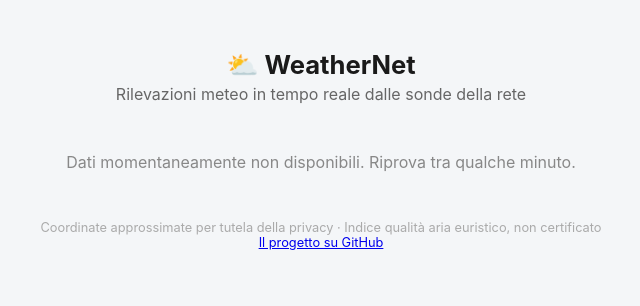
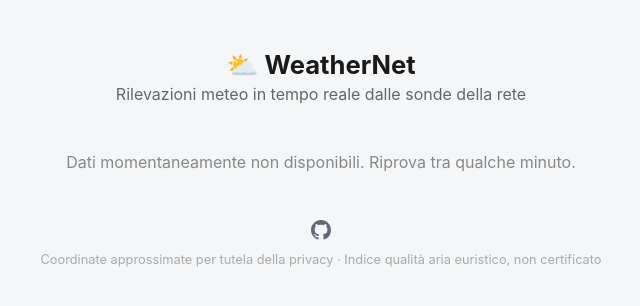
Before and after one commit to falberti/weathernet, a PHP site: page / in a window 1280 px wide. Shown: the top 306 px of the page, without its empty margins (319-959 px from the left). Run offline with PHP 8.4, Linux system fonts and the light colour scheme; data that the repository does not hold is empty.

Commit message:
Better look for public webpage

```diff
--- a/public-page/index.php
+++ b/public-page/index.php
@@ -20,16 +20,14 @@ date_default_timezone_set('UTC');
 require __DIR__ . '/env.php';
 require __DIR__ . '/db.php';
 
-const HISTORY_WINDOW_HOURS = 24;
-
 $env = load_env(__DIR__ . '/.env');
 $telegramBotUsername = $env['TELEGRAM_BOT_USERNAME'] ?? '';
 
 /**
  * Reads every probe currently in the MySQL cache, shaped exactly like
- * the VM's /api/v1/public/summary `probes[]` (plus a decoded
- * `series` alongside `readings`) so the rendering code below doesn't
- * need to care that the data came from MySQL instead of a live fetch.
+ * the VM's /api/v1/public/summary `probes[]` so the rendering code
+ * below doesn't need to care that the data came from MySQL instead of
+ * a live fetch.
  */
 function load_probes_from_cache(array $env): array
 {
@@ -55,7 +53,6 @@ function load_probes_from_cache(array $env): array
                 'gas_resistance_ohm' => $row['gas_resistance_ohm'] !== null ? (float) $row['gas_resistance_ohm'] : null,
                 'air_quality_index' => $row['air_quality_index'] !== null ? (int) $row['air_quality_index'] : null,
             ],
-            'series' => $row['history_json'] !== null ? json_decode($row['history_json'], true) : null,
         ];
     }, $rows);
 }
@@ -95,19 +92,6 @@ function time_ago(?string $iso8601): string
 }
 
 $probes = load_probes_from_cache($env);
-$historyByProbe = [];
-foreach ($probes as $probe) {
-    if ($probe['series'] !== null) {
-        $historyByProbe[$probe['name']] = $probe['series'];
-    }
-}
-
-const SENSOR_CHART_CONFIG = [
-    'temperature_c' => ['label' => 'Temperatura (°C)', 'color' => '#e65100'],
-    'humidity_pct' => ['label' => 'Umidità (%)', 'color' => '#1565c0'],
-    'pressure_hpa' => ['label' => 'Pressione (hPa)', 'color' => '#6a1b9a'],
-    'gas_resistance_ohm' => ['label' => 'Resistenza gas (Ω)', 'color' => '#2e7d32'],
-];
 ?>
 <!DOCTYPE html>
 <html lang="it">
@@ -149,6 +133,16 @@ const SENSOR_CHART_CONFIG = [
   }
   .empty { text-align: center; color: #888; margin-top: 3rem; }
   footer { text-align: center; color: #aaa; font-size: 0.8rem; margin-top: 3rem; }
+  .footer-links {
+    display: flex; justify-content: center; align-items: center;
+    gap: 1.5rem; margin-bottom: 0.75rem;
+  }
+  .footer-links a {
+    display: inline-flex; align-items: center; gap: 0.4rem;
+    color: #667; font-weight: 600; text-decoration: none; font-size: 0.85rem;
+  }
+  .footer-links a:hover { color: #229ED9; }
+  .footer-links svg { width: 20px; height: 20px; fill: currentColor; }
 
   .map-section { max-width: 1000px; margin: 0 auto; }
   #map { height: 360px; border-radius: 12px; box-shadow: 0 1px 3px rgba(0,0,0,0.08); }
@@ -160,37 +154,11 @@ const SENSOR_CHART_CONFIG = [
     font-size: 0.85rem; cursor: pointer; box-shadow: 0 1px 2px rgba(0,0,0,0.08);
   }
   .map-controls input { margin-right: 0.35rem; }
-
-  .charts-grid {
-    display: grid; gap: 1.25rem; max-width: 1000px; margin: 0 auto;
-    grid-template-columns: repeat(auto-fit, minmax(360px, 1fr));
-  }
-  .chart-card canvas { max-height: 220px; }
-
-  .telegram-cta {
-    max-width: 1000px; margin: 0 auto 2.5rem; background: #229ED9;
-    color: #fff; border-radius: 12px; padding: 1.25rem 1.5rem;
-    text-align: center;
-  }
-  .telegram-cta p { margin: 0 0 0.75rem; }
-  .telegram-cta a {
-    display: inline-block; background: #fff; color: #229ED9;
-    font-weight: 600; text-decoration: none; padding: 0.5rem 1.25rem;
-    border-radius: 999px;
-  }
 </style>
 </head>
 <body>
   <h1>&#9925; WeatherNet</h1>
   <p class="subtitle">Rilevazioni meteo in tempo reale dalle sonde della rete</p>
-
-  <?php if ($telegramBotUsername !== ''): ?>
-    <div class="telegram-cta">
-      <p>Vuoi il riepilogo meteo di ieri ogni mattina su Telegram? Scrivi al bot il nome di una localit&agrave; --
-         se c'&egrave; una sonda abbastanza vicina, sei iscritto.</p>
-      <a href="https://t.me/<?= htmlspecialchars($telegramBotUsername) ?>" target="_blank" rel="noopener">Apri il bot su Telegram</a>
-    </div>
-  <?php endif; ?>
 
   <?php if (empty($probes)): ?>
     <p class="empty">Dati momentaneamente non disponibili. Riprova tra qualche minuto.</p>
@@ -241,47 +209,30 @@ const SENSOR_CHART_CONFIG = [
       </div>
       <div id="map"></div>
     </div>
-
-    <?php if (!empty($historyByProbe)): ?>
-      <h2 class="section-title">Andamento (ultime <?= HISTORY_WINDOW_HOURS ?> ore)</h2>
-      <?php foreach ($probes as $probeIndex => $probe): ?>
-        <?php $series = $historyByProbe[$probe['name']] ?? null; ?>
-        <?php if ($series): ?>
-          <h3 class="section-title" style="margin-top:1.5rem;font-size:1rem;color:#666;">
-            <?= htmlspecialchars($probe['name']) ?>
-          </h3>
-          <div class="charts-grid">
-            <?php foreach (SENSOR_CHART_CONFIG as $sensorType => $cfg): ?>
-              <div class="card chart-card">
-                <h3><?= $cfg['label'] ?></h3>
-                <canvas id="chart-<?= $probeIndex ?>-<?= $sensorType ?>"></canvas>
-              </div>
-            <?php endforeach; ?>
-          </div>
-        <?php endif; ?>
-      <?php endforeach; ?>
-    <?php endif; ?>
   <?php endif; ?>
 
   <footer>
+    <div class="footer-links">
+      <?php if ($telegramBotUsername !== ''): ?>
+        <a href="https://t.me/<?= htmlspecialchars($telegramBotUsername) ?>" target="_blank" rel="noopener">
+          &#9992;&#65039; Bernacca_bot
+        </a>
+      <?php endif; ?>
+      <a href="https://github.com/falberti/weathernet" target="_blank" rel="noopener"
+         aria-label="Il progetto su GitHub" title="Il progetto su GitHub">
+        <svg viewBox="0 0 16 16" aria-hidden="true">
+          <path fill-rule="evenodd" d="M8 0C3.58 0 0 3.58 0 8c0 3.54 2.29 6.53 5.47 7.59.4.07.55-.17.55-.38 0-.19-.01-.82-.01-1.49-2.01.37-2.53-.49-2.69-.94-.09-.23-.48-.94-.82-1.13-.28-.15-.68-.52-.01-.53.63-.01 1.08.58 1.23.82.72 1.21 1.87.87 2.33.66.07-.52.28-.87.51-1.07-1.78-.2-3.64-.89-3.64-3.95 0-.87.31-1.59.82-2.15-.08-.2-.36-1.02.08-2.12 0 0 .67-.21 2.2.82.64-.18 1.32-.27 2-.27.68 0 1.36.09 2 .27 1.53-1.04 2.2-.82 2.2-.82.44 1.1.16 1.92.08 2.12.51.56.82 1.27.82 2.15 0 3.07-1.87 3.75-3.65 3.95.29.25.54.73.54 1.48 0 1.07-.01 1.93-.01 2.2 0 .21.15.46.55.38A8.013 8.013 0 0016 8c0-4.42-3.58-8-8-8z"></path>
+        </svg>
+      </a>
+    </div>
     Coordinate approssimate per tutela della privacy &middot; Indice qualit&agrave;
     aria euristico, non certificato
-    <br>
-    <a href="https://github.com/falberti/weathernet" target="_blank" rel="noopener">Il progetto su GitHub</a>
   </footer>
 
 <?php if (!empty($probes)): ?>
   <script src="https://unpkg.com/leaflet@1.9.4/dist/leaflet.js"></script>
-  <script src="https://cdn.jsdelivr.net/npm/chart.js@4.4.4/dist/chart.umd.min.js"></script>
   <script>
-    // 'series' is dropped here -- it's the same data already in
-    // historyByProbe below, no need to send it twice.
-    const probes = <?= json_encode(array_map(function (array $p) {
-        unset($p['series']);
-        return $p;
-    }, $probes)) ?>;
-    const historyByProbe = <?= json_encode($historyByProbe) ?>;
-    const sensorChartConfig = <?= json_encode(SENSOR_CHART_CONFIG) ?>;
+    const probes = <?= json_encode($probes) ?>;
 
     // --- Map ---
     // One marker per probe today, colored by the selected parameter --
@@ -376,42 +327,6 @@ const SENSOR_CHART_CONFIG = [
     document.querySelectorAll('input[name="map-param"]').forEach((input) => {
       input.addEventListener('change', (e) => renderMarkers(e.target.value));
     });
-
-    // --- Charts ---
-    // Matched to canvas ids by array position, not by name: the PHP
-    // side renders <canvas> ids from this exact same probes array
-    // (json_encode()'d above) in the exact same order, so the index
-    // is a stable, HTML-id-safe pairing even if a probe's name isn't.
-    probes.forEach((probe, probeIndex) => {
-      const series = historyByProbe[probe.name];
-      if (!series) return;
-      Object.entries(sensorChartConfig).forEach(([sensorType, cfg]) => {
-        const canvas = document.getElementById(`chart-${probeIndex}-${sensorType}`);
-        if (!canvas) return;
-        const points = series[sensorType] || [];
-        new Chart(canvas, {
-          type: 'line',
-          data: {
-            labels: points.map((p) => new Date(p.time).toLocaleString('it-IT', { day: '2-digit', month: '2-digit', hour: '2-digit', minute: '2-digit' })),
-            datasets: [{
-              data: points.map((p) => p.value),
-              borderColor: cfg.color,
-              backgroundColor: cfg.color + '33',
-              fill: true,
-              pointRadius: 0,
-              tension: 0.25,
-            }],
-          },
-          options: {
-            responsive: true,
-            plugins: { legend: { display: false } },
-            scales: {
-              x: { ticks: { maxTicksLimit: 6, autoSkip: true } },
-            },
-          },
-        });
-      });
-    });
   </script>
 <?php endif; ?>
 </body>
```
